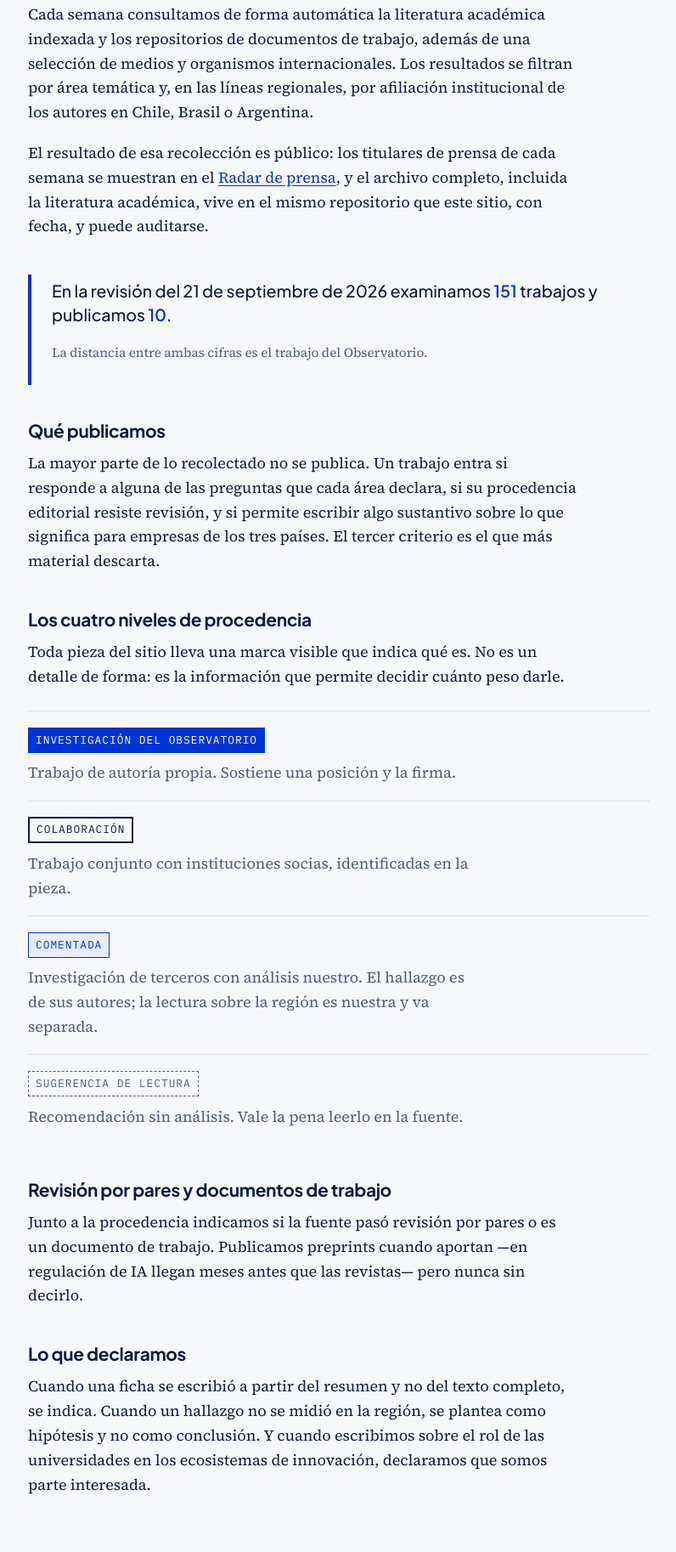
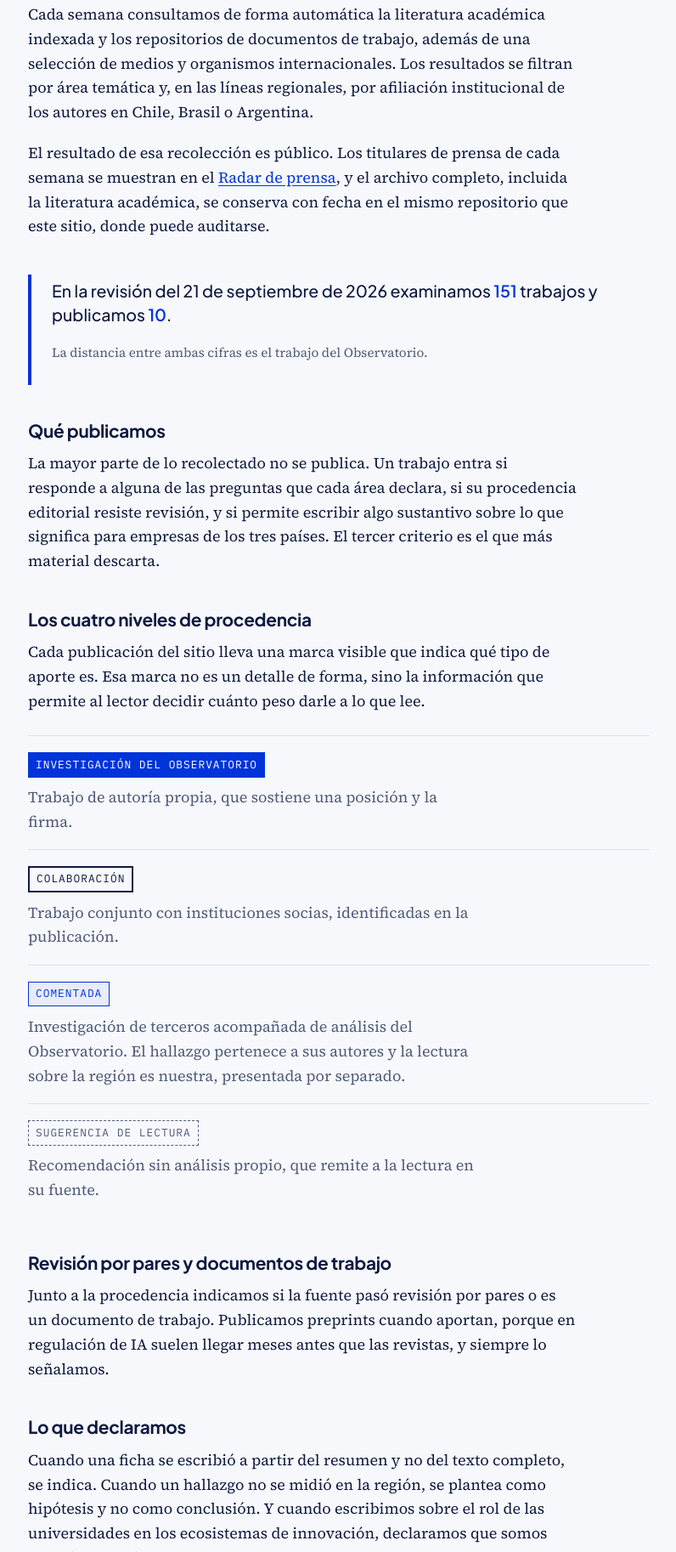
Before and after one commit to obs-ia-innovacion-fen/observatorio, an Astro site: page /metodo in a window 1280 px wide. Shown: the part 551-2377 px from the top of the page at 85% size, without its empty margins (241-1037 px from the left). Built offline with nearby package versions, Linux system fonts and the light colour scheme; Astro itself is replaced by a stand-in of ours; some packages are replaced by stand-ins of ours.

Commit message:
Método sin 'pieza' ni dos puntos; Novedades muestra origen y evidencia

```diff
--- a/contenido/vigilancia/2026-08-23-agentes-de-ia.md
+++ b/contenido/vigilancia/2026-08-23-agentes-de-ia.md
@@ -4,6 +4,8 @@ fecha: 2026-08-23
 area: gobernanza-y-regulacion
 autor: "Observatorio de IA e Innovación en los Negocios"
 paises: []
+origen: "Prensa de negocios (HBR, The Economist), un preprint y una nota de práctica"
+evidencia: "Reportajes y un documento de trabajo sin revisión por pares, sin datos medidos en la región"
 fuentes:
   - "https://hbr.org/2026/08/why-agentic-ai-could-transform-procurement"
   - "https://www.economist.com/business/2026/08/12/ai-agents-lie-cheat-and-steal-that-is-putting-off-users"
--- a/contenido/vigilancia/2026-09-07-mit-ai-and-education.md
+++ b/contenido/vigilancia/2026-09-07-mit-ai-and-education.md
@@ -4,6 +4,8 @@ fecha: 2026-09-07
 area: gobernanza-y-regulacion
 autor: "Observatorio de IA e Innovación en los Negocios"
 paises: []
+origen: "Universidad. Reporte institucional del MIT, elaborado por un comité ad hoc"
+evidencia: "Marco de principios y áreas de acción, sin resultados medidos"
 fuentes:
   - "https://aiandeducation.mit.edu/report/"
 ---
--- a/src/content.config.ts
+++ b/src/content.config.ts
@@ -41,6 +41,10 @@ const vigilancia = defineCollection({
     autor: z.string().optional().nullable(),
     paises: z.array(z.string()).default([]),
     fuentes: z.array(z.string()).default([]),
+    // Origen de la señal (quién la produce) y nivel de evidencia (qué
+    // sostiene lo que dice). Ambos se muestran junto al título.
+    origen: z.string().optional().nullable(),
+    evidencia: z.string().optional().nullable(),
   }),
 });
 
--- a/src/pages/metodo.astro
+++ b/src/pages/metodo.astro
@@ -29,7 +29,7 @@ const fechaLegible = ultima
 
 <Base
   titulo="Método"
-  descripcion="Cómo el Observatorio selecciona, verifica y publica lo que publica."
+  descripcion="Criterios de selección, fuentes y procedimientos con que el Observatorio recoge, verifica y publica la información."
 >
   <article class="marco metodo">
     <p class="antetitulo">Método</p>
@@ -53,10 +53,10 @@ const fechaLegible = ultima
       institucional de los autores en Chile, Brasil o Argentina.
     </p>
     <p>
-      El resultado de esa recolección es público: los titulares de prensa de
+      El resultado de esa recolección es público. Los titulares de prensa de
       cada semana se muestran en el <a href="/radar/">Radar de prensa</a>, y el
-      archivo completo, incluida la literatura académica, vive en el mismo
-      repositorio que este sitio, con fecha, y puede auditarse.
+      archivo completo, incluida la literatura académica, se conserva con
+      fecha en el mismo repositorio que este sitio, donde puede auditarse.
     </p>
 
     <div class="instrumento">
@@ -81,37 +81,39 @@ const fechaLegible = ultima
 
     <h2>Los cuatro niveles de procedencia</h2>
     <p>
-      Toda pieza del sitio lleva una marca visible que indica qué es. No es un
-      detalle de forma: es la información que permite decidir cuánto peso darle.
+      Cada publicación del sitio lleva una marca visible que indica qué tipo
+      de aporte es. Esa marca no es un detalle de forma, sino la información
+      que permite al lector decidir cuánto peso darle a lo que lee.
     </p>
     <dl class="niveles">
       <div>
         <dt><span class="procedencia" data-tipo="propio">Investigación del Observatorio</span></dt>
-        <dd>Trabajo de autoría propia. Sostiene una posición y la firma.</dd>
+        <dd>Trabajo de autoría propia, que sostiene una posición y la firma.</dd>
       </div>
       <div>
         <dt><span class="procedencia" data-tipo="colaboracion">Colaboración</span></dt>
-        <dd>Trabajo conjunto con instituciones socias, identificadas en la pieza.</dd>
+        <dd>Trabajo conjunto con instituciones socias, identificadas en la publicación.</dd>
       </div>
       <div>
         <dt><span class="procedencia" data-tipo="comentada">Comentada</span></dt>
         <dd>
-          Investigación de terceros con análisis nuestro. El hallazgo es de sus
-          autores; la lectura sobre la región es nuestra y va separada.
+          Investigación de terceros acompañada de análisis del Observatorio. El
+          hallazgo pertenece a sus autores y la lectura sobre la región es
+          nuestra, presentada por separado.
         </dd>
       </div>
       <div>
         <dt><span class="procedencia" data-tipo="sugerencia">Sugerencia de lectura</span></dt>
-        <dd>Recomendación sin análisis. Vale la pena leerlo en la fuente.</dd>
+        <dd>Recomendación sin análisis propio, que remite a la lectura en su fuente.</dd>
       </div>
     </dl>
 
     <h2>Revisión por pares y documentos de trabajo</h2>
     <p>
-      Junto a la procedencia indicamos si la fuente pasó revisión por pares o es
-      un documento de trabajo. Publicamos preprints cuando aportan —en
-      regulación de IA llegan meses antes que las revistas— pero nunca sin
-      decirlo.
+      Junto a la procedencia indicamos si la fuente pasó revisión por pares o
+      es un documento de trabajo. Publicamos preprints cuando aportan, porque
+      en regulación de IA suelen llegar meses antes que las revistas, y siempre
+      lo señalamos.
     </p>
 
     <h2>Lo que declaramos</h2>
```
Also changed, not shown: src/pages/novedades.astro (+9 -1 lines), src/pages/novedades/[...id].astro (+8 -1 lines).
